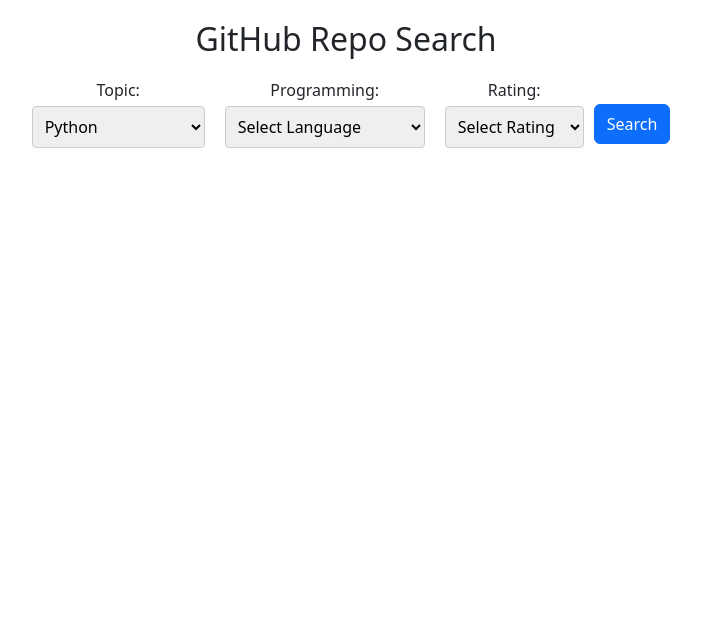
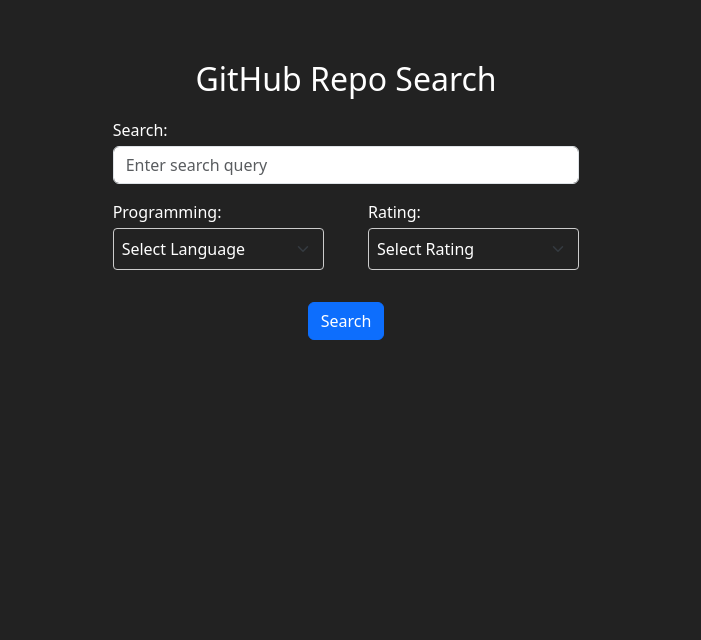
Before and after one commit to epythonlab/github-search-tool, a Flask app: page / in a window 1280 px wide. Shown: the top 640 px of the page, without its empty margins (294-995 px from the left). Run offline with Flask 3, Linux system fonts and the light colour scheme.

Commit message:
some updates in the layout

```diff
--- a/routes/index.py
+++ b/routes/index.py
@@ -10,9 +10,9 @@ Routes:
 
 """
 
-from flask import (render_template, Blueprint,
-                   request, current_app)
+from flask import (render_template, Blueprint, request, current_app)
 from models.filter import Filter
+
 
 # create and configure the blueprint
 index_bp = Blueprint(
@@ -43,11 +43,10 @@ def search():
     Returns:
         The rendered result page template with the search parameters and filtered repositories.
     """
-    topic = request.form.get('topic')
+    topic = request.form.get('topic').replace(' ', '-')
     rating = request.form.get('rating')
     language = request.form.get('language')
-    repositories = Filter.search_repositories(
-        language, topic, rating, current_app.config['TOKEN'])
+    repositories = Filter.search_repositories(language, topic, rating, current_app.config['TOKEN'])
     filtered_repos = []
     if repositories is not None:
         for repo in repositories:
--- a/settings.py
+++ b/settings.py
@@ -37,4 +37,4 @@ class Config:
     # Enable debug mode.
     DEBUG = True
     # put your token here
-    TOKEN = "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"
+    TOKEN = "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"
--- a/static/script.js
+++ b/static/script.js
@@ -16,3 +16,16 @@ function toggleDropdown() {
   var dropdownContent = document.getElementById("topic-dropdown");
   dropdownContent.style.display = "block";
 }
+
+
+$(document).ready(function() {
+  $('#search-button').click(function() {
+    var $progressContainer = $('#progress-container');
+    $progressContainer.toggleClass('show');
+
+    // Simulating a delay of 3 seconds for demonstration purposes
+    setTimeout(function() {
+      $progressContainer.removeClass('show');
+    }, 3000);
+  });
+});
--- a/static/style.css
+++ b/static/style.css
@@ -1,11 +1,16 @@
 /* CSS styles for the search container */
 body{
-	color: #fff;
+	font-family: "Helvetica Neue", Helvetica, Arial, sans-serif;
+  font-size: 16px;
+  line-height: 1.5;
+	background-color: #222 !important;
+	color: #fff !important;
 }
+
 .container {
   margin: 20px auto;
   padding: 20px;
-  background-color: #fff;
+  background-color: #222;
   padding-bottom: 60px; /* Adjust the value as needed */
 }
 
@@ -15,31 +20,59 @@ body{
   align-items: center;
   margin-top: 20px;
   text-align: center;
+
 }
 
-/* CSS styles for the mobile header */
 .mobile-header {
   margin-bottom: 20px;
+	color: #fff;
 }
 
-/* CSS styles for the mobile menu */
-.mobile-menu {
+.search-bar {
   display: flex;
-  flex-wrap: wrap;
+  align-items: center;
   justify-content: center;
   margin-bottom: 20px;
 }
 
-/* CSS styles for the dropdown */
+.search-bar label {
+  margin-right: 10px;
+
+}
+
+.search-button-container {
+  margin-top: 16px;
+}
+
+.search-button {
+  padding: 8px 16px;
+  background-color: #007bff;
+  color: white;
+  border: none;
+  border-radius: 4px;
+  font-size: 16px;
+  cursor: pointer;
+  transition: background-color 0.3s ease;
+}
+
+.search-button:hover {
+  background-color: #45a049;
+}
+
+.dropdown-container {
+  display: flex;
+  justify-content: center;
+	align-items: center;
+}
+
 .filter-dropdown {
   margin: 0 10px;
-  flex-grow: 1;
-  max-width: 200px;
 }
 
 .filter-dropdown label {
   display: block;
   margin-bottom: 4px;
+	  color: #fff;
 }
 
 .filter-dropdown select {
@@ -47,58 +80,10 @@ body{
   border: 1px solid #ccc;
   border-radius: 4px;
   font-size: 16px;
-  width: 100%;
-  box-sizing: border-box;
+	background-color: #222;
+  color: #fff;
 }
 
-.search-button {
-  padding: 12px 24px;
-  background-color: #4CAF50;
-  color: white;
-  border: none;
-  border-radius: 4px;
-  font-size: 16px;
-  cursor: pointer;
-  transition: background-color 0.3s ease;
-  max-width: 200px;
-  margin-top: 10px;
-}
-
-.search-button:hover {
-  background-color: #45a049;
-}
-
-/* Media queries for responsive design */
-@media screen and (max-width: 768px) {
-  .search-container {
-    max-width: 100%;
-    padding: 0;
-  }
-
-  .mobile-header {
-    margin-top: 20px;
-  }
-
-  .mobile-menu {
-    flex-direction: column;
-    align-items: center;
-  }
-
-  .filter-dropdown {
-    margin: 10px 0;
-    max-width: none;
-  }
-
-  .filter-dropdown select {
-    width: 100%;
-  }
-
-  .search-button {
-    width: 100%;
-    margin-top: 10px;
-    margin-left: 0;
-  }
-}
 
 /* Style for table responsive layout */
 .table-responsive {
@@ -109,7 +94,21 @@ body{
     .table-responsive {
         overflow-x: auto;
     }
+
 }
+/* Custom CSS */
+/* Custom CSS */
+@media (max-width: 576px) {
+  #topic-dropdown {
+    width: 100%;
+    max-width: 100%;
+  }
+
+  #topic-dropdown option {
+    width: 100%;
+  }
+}
+
 .search-button-container {
   margin-top: 16px;
 }
@@ -119,6 +118,38 @@ body{
   height: 40px;
   width: auto;
   padding: 0 20px;
+}
+.container {
+  /* Add your container styles here */
+}
+
+.progress-container {
+  display: none;
+  align-items: center;
+  justify-content: center;
+  height: 50px;
+}
+
+.progress-spinner {
+  border: 4px solid #f3f3f3;
+  border-top: 4px solid #3498db;
+  border-radius: 50%;
+  width: 30px;
+  height: 30px;
+  animation: spin 1s linear infinite;
+}
+
+@keyframes spin {
+  0% {
+    transform: rotate(0deg);
+  }
+  100% {
+    transform: rotate(360deg);
+  }
+}
+
+.show {
+  display: flex;
 }
 
 
--- a/templates/base.html
+++ b/templates/base.html
@@ -13,6 +13,7 @@
 
     <!-- add the bootstrap link here -->
     <link rel="stylesheet" href="https://cdn.jsdelivr.net/npm/bootstrap@5.3.0/dist/css/bootstrap.min.css">
+    <link rel="stylesheet" href="https://cdnjs.cloudflare.com/ajax/libs/font-awesome/5.15.4/css/all.min.css" integrity="sha512-1ycn6IcaQQ40/MKBW2W4Rhis/DbILU74C1vSrLJxCq57o941Ym01SwNsOMqvEBFlcgUa6xLiPY/NS5R+E6ztJQ==" crossorigin="anonymous" referrerpolicy="no-referrer" />
 </head>
 
 <body>
--- a/templates/index.html
+++ b/templates/index.html
@@ -2,37 +2,41 @@
  {% extends 'base.html' %}
 <title>{% block title %} Github Search Tool {% endblock title %}</title>
 {% block body %}
+<div class="container">
+  <div class="row">
+    <div class="col-12">
       <div class="search-container">
         <h2 class="mobile-header">GitHub Repo Search</h2>
-  <form id="search-form" action="/repos/" method="POST" >
-    <div class="mobile-menu">
+        <form id="search-form" action="/repos/" method="POST">
+          <div class="row">
+            <div class="col-md-12">
               <div class="filter-dropdown">
-        <label for="topic-dropdown">Topic:</label>
-        <select id="topic-dropdown" name="topic">
-          <option value="Select Topic" disabled>Select Topic</option>
+                <label for="search-input" class="form-label float-start">Search:</label>
+                <input type="text" class="form-control" id="search-input" name="topic" placeholder="Enter search query">
+              </div>
+            </div>
+          </div>
+
+          <div class="row">
+            <div class="col-md-6">
+              <div class="filter-dropdown mt-3">
+                <label for="topic-dropdown" class="form-label float-start">Programming:</label>
+                <select id="topic-dropdown" name="language" class="form-select" data-width="100%">
+                  <option value="" selected>Select Language</option>
                   <option value="python">Python</option>
-          <option value="machine-learning">Machine Learning</option>
-          <option value="data-science">Data Science</option>
-          <option value="AI">AI</option>
                   <option value="javascript">JavaScript</option>
+                  <option value="R">R</option>
+                  <option value="java">Java</option>
+                    <option value="java">SQL</option>
                   <!-- Add more options as needed -->
                 </select>
               </div>
-      <div class="filter-dropdown">
-        <label for="topic-dropdown">Programming:</label>
-        <select id="topic-dropdown" name="language">
-          <option value="">Select Language</option>
-          <option value="python">Python Programming</option>
-          <option value="javascript">JavaScript</option>
-          <option value="R">R programming</option>
-          <option value="java">Java programming</option>
-                 <!-- Add more options as needed -->
-        </select>
             </div>
-      <div class="filter-dropdown">
-        <label for="rating-dropdown">Rating:</label>
-        <select id="rating-dropdown" name="rating">
-          <option value="">Select Rating</option>
+            <div class="col-md-6">
+              <div class="filter-dropdown mt-3">
+                <label for="rating-dropdown" class="form-label float-start">Rating:</label>
+                <select id="rating-dropdown" class="form-select" name="rating">
+                  <option value="" selected>Select Rating</option>
                   <option value="1000">>1000 stars</option>
                   <option value="10000">>10,000 stars</option>
                   <option value="20000">>20,000 stars</option>
@@ -40,14 +44,30 @@
                   <!-- Add more options as needed -->
                 </select>
               </div>
+            </div>
+          </div>
+          <div class="row">
+            <div class="col-md-12 mt-3">
               <div class="search-button-container">
-    <button type="submit" class="btn btn-primary search-button">Search</button>
+                <!-- Search bar and dropdowns go here -->
+                      <button id="search-button" type="submit" class="btn btn-primary">Search</button>
+                      <div id="progress-container" class="progress-container">
+                        <div class="progress-spinner"></div>
+                      </div>
+
             </div>
           </div>
         </form>
       </div>
+    </div>
+  </div>
+</div>
+
+
+
 <footer class="footer">
     <p>&copy; 2023 GitHub Search. All rights reserved.</p>
   </footer>
+  <script src="https://code.jquery.com/jquery-3.6.0.min.js"></script>
 <script type="text/javascript" src="{{ url_for('static', filename='script.js') }}"></script>
 {% endblock body%}
--- a/templates/result.html
+++ b/templates/result.html
@@ -6,7 +6,8 @@
 
    <div class="container">
         <h1>Search Results</h1>
-        <a href="/" class="btn btn-primary top-right">Back to Search</a>
+        <a href="/" class="btn btn-primary mb-3"><i class="fas fa-arrow-left"></i>
+Back to Search</a>
 
         {% if repositories %}
         <div class="table-responsive">
```
Lines whose indentation alone changed are shown as unchanged.
